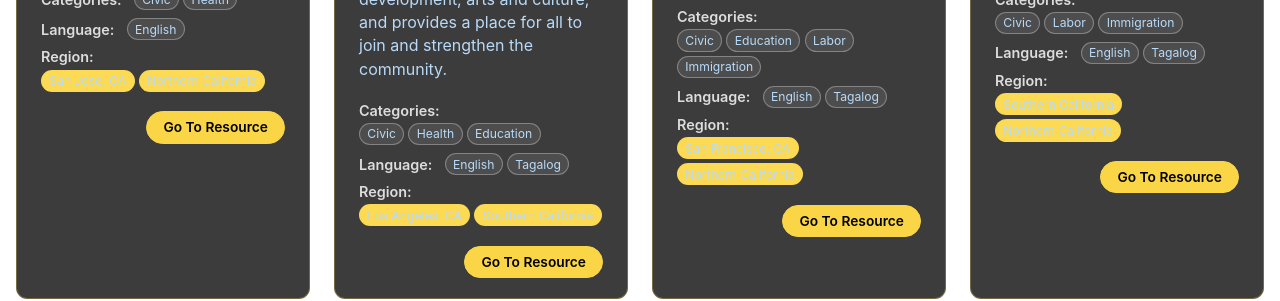
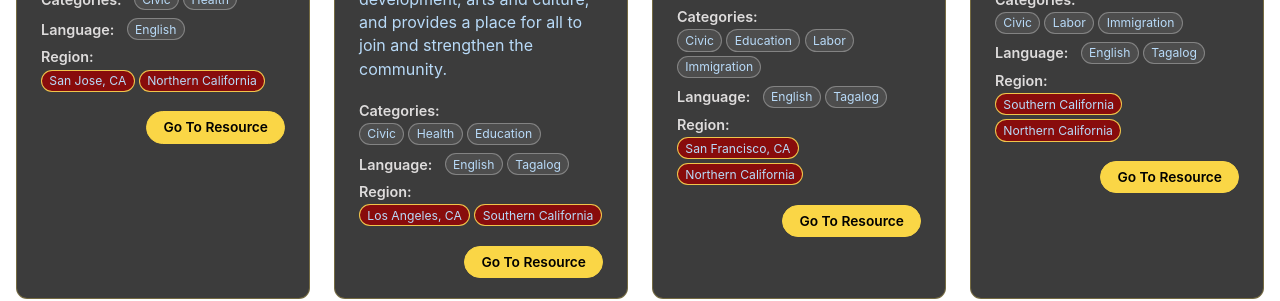
Before and after one commit to cait-vsp/filam-rights-resources, a React (Create React App) app: page /resources in a window 1280 px wide. Shown: the part 401-702 px from the top of the page. Built offline with nearby package versions, Linux system fonts and the light colour scheme.

Commit message:
Changed color of Region Chips

```diff
--- a/src/components_proj/resourceCards.css
+++ b/src/components_proj/resourceCards.css
@@ -83,7 +83,7 @@
 /* Region chips for resource cards */
 
 .tag-chip--region{
-    background: #fcda53ff;
+    background: #9c0000cc;
     border-color: #fcda53e6;
 }
 
```
